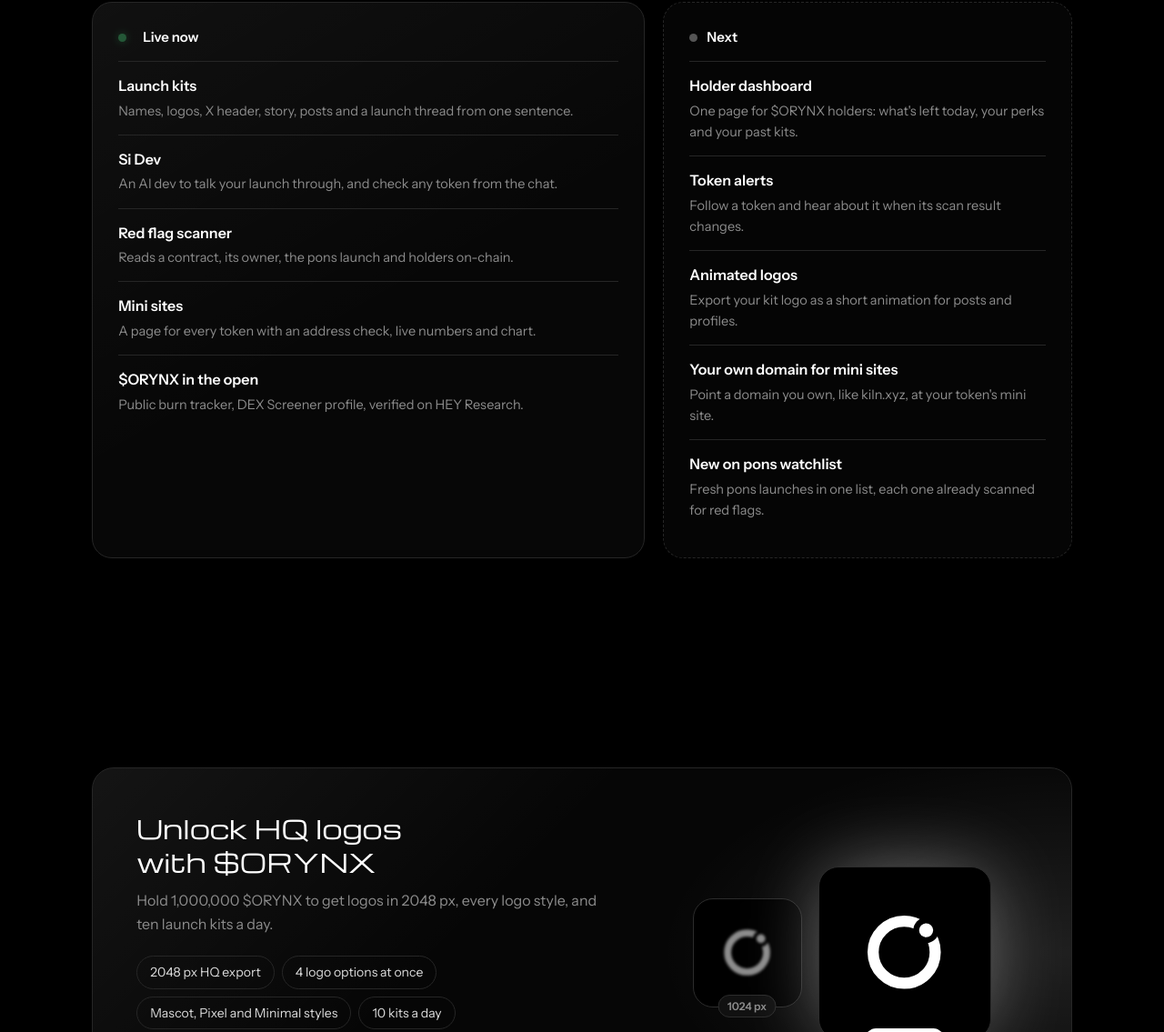
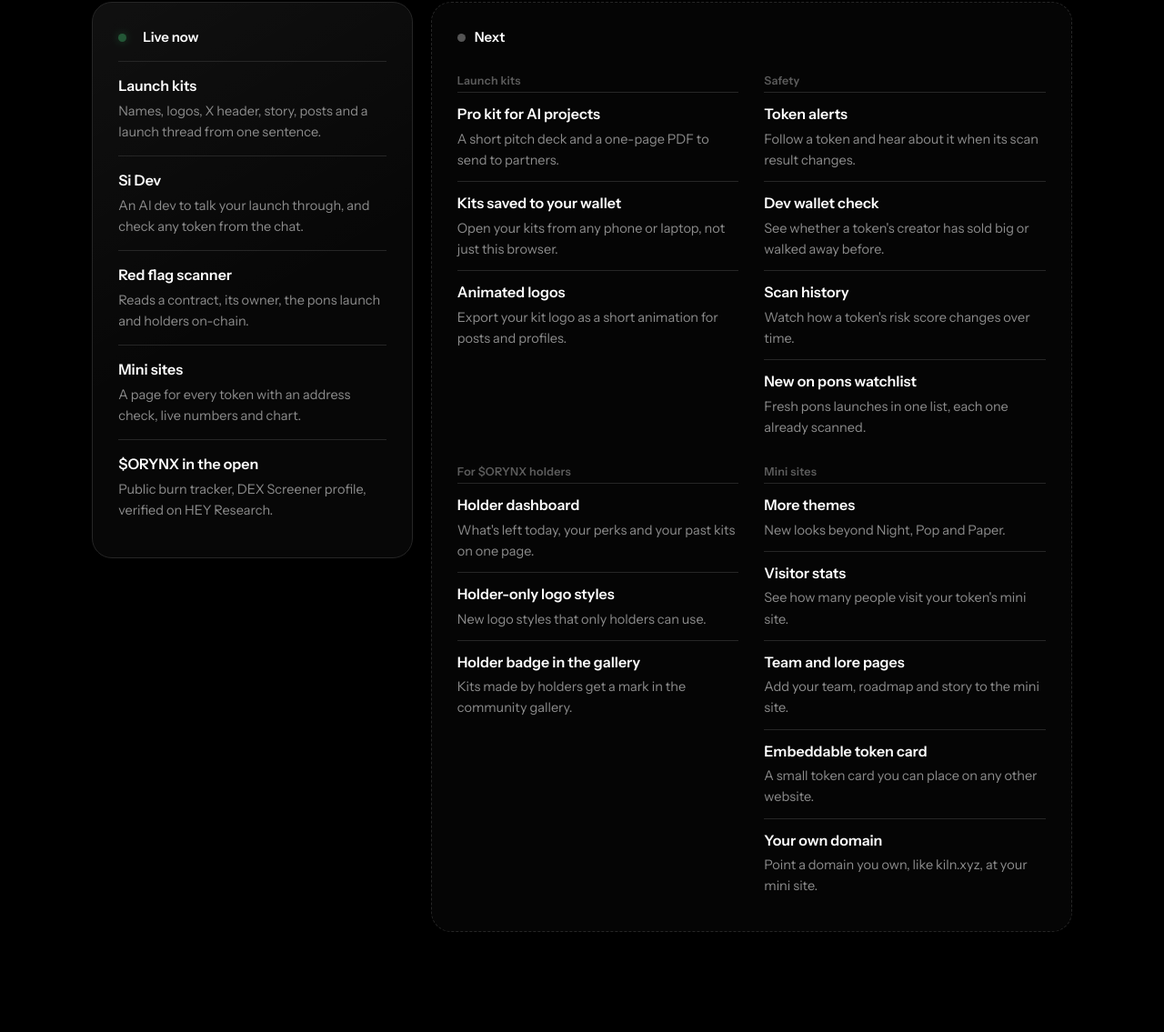
Before and after one commit to orynxhq/orynx, a plain HTML site: page src/static/index.html in a window 1280 px wide. Shown: the part 1377-2512 px from the top of the page at 91% size. Drawn offline with nearby package versions, Linux system fonts and the light colour scheme; no server answers.

Commit message:
Roadmap: grouped Next list with kits, safety, holder and mini site plans

```diff
--- a/src/static/app.css
+++ b/src/static/app.css
@@ -722,7 +722,7 @@
 /* roadmap */
 .road h2{margin:0 0 8px}
 .road-intro{margin:0 0 28px;color:var(--graphite)}
-.road-cols{display:grid;grid-template-columns:minmax(0,1.15fr) minmax(0,.85fr);gap:20px}
+.road-cols{display:grid;grid-template-columns:minmax(0,.8fr) minmax(0,1.6fr);gap:20px;align-items:start}
 .road-col{border:1px solid var(--rule-d);border-radius:22px;padding:26px 28px;background:linear-gradient(150deg,rgba(255,255,255,.04),rgba(255,255,255,0) 55%),#070707}
 .road-col.next{background:#050505;border-style:dashed}
 .road-col h3{display:flex;align-items:center;gap:10px;margin:0 0 14px;font-size:15px;font-weight:600}
@@ -732,3 +732,8 @@
 .road-col li{padding:14px 0;border-top:1px solid var(--rule-d);color:var(--graphite);font-size:14.5px}
 .road-col li b{display:block;color:var(--paper);font-weight:600;font-size:16px;margin-bottom:3px}
 @media (max-width:860px){.usage-row{grid-template-columns:repeat(2,minmax(0,1fr))}.usage-row div:nth-child(3){padding-left:0;border-left:0}.usage-row div:nth-child(n+3){border-top:1px solid var(--rule-d)}.road-cols{grid-template-columns:1fr}}
+
+.road-groups{display:grid;grid-template-columns:repeat(2,minmax(0,1fr));gap:4px 28px}
+.road-g h4{margin:12px 0 2px;font-size:12.5px;font-weight:600;color:var(--smoke);letter-spacing:.02em}
+.road-g li{padding:11px 0}
+@media (max-width:860px){.road-groups{grid-template-columns:1fr}}
--- a/src/static/index.html
+++ b/src/static/index.html
@@ -27,7 +27,7 @@
 <link rel="preconnect" href="https://fonts.googleapis.com">
 <link rel="preconnect" href="https://fonts.gstatic.com" crossorigin>
 <link href="https://fonts.googleapis.com/css2?family=Instrument+Sans:wght@400;500;600&family=Michroma&display=swap" rel="stylesheet">
-<link rel="stylesheet" href="/app.css?v=17">
+<link rel="stylesheet" href="/app.css?v=18">
 </head>
 <body>
 
@@ -253,13 +253,31 @@
         </div>
         <div class="road-col next">
           <h3><i class="dot"></i>Next</h3>
-          <ul>
-            <li><b>Holder dashboard</b>One page for $ORYNX holders: what's left today, your perks and your past kits.</li>
-            <li><b>Token alerts</b>Follow a token and hear about it when its scan result changes.</li>
-            <li><b>Animated logos</b>Export your kit logo as a short animation for posts and profiles.</li>
-            <li><b>Your own domain for mini sites</b>Point a domain you own, like kiln.xyz, at your token's mini site.</li>
-            <li><b>New on pons watchlist</b>Fresh pons launches in one list, each one already scanned for red flags.</li>
-          </ul>
+          <div class="road-groups">
+            <div class="road-g"><h4>Launch kits</h4><ul>
+              <li><b>Pro kit for AI projects</b>A short pitch deck and a one-page PDF to send to partners.</li>
+              <li><b>Kits saved to your wallet</b>Open your kits from any phone or laptop, not just this browser.</li>
+              <li><b>Animated logos</b>Export your kit logo as a short animation for posts and profiles.</li>
+            </ul></div>
+            <div class="road-g"><h4>Safety</h4><ul>
+              <li><b>Token alerts</b>Follow a token and hear about it when its scan result changes.</li>
+              <li><b>Dev wallet check</b>See whether a token's creator has sold big or walked away before.</li>
+              <li><b>Scan history</b>Watch how a token's risk score changes over time.</li>
+              <li><b>New on pons watchlist</b>Fresh pons launches in one list, each one already scanned.</li>
+            </ul></div>
+            <div class="road-g"><h4>For $ORYNX holders</h4><ul>
+              <li><b>Holder dashboard</b>What's left today, your perks and your past kits on one page.</li>
+              <li><b>Holder-only logo styles</b>New logo styles that only holders can use.</li>
+              <li><b>Holder badge in the gallery</b>Kits made by holders get a mark in the community gallery.</li>
+            </ul></div>
+            <div class="road-g"><h4>Mini sites</h4><ul>
+              <li><b>More themes</b>New looks beyond Night, Pop and Paper.</li>
+              <li><b>Visitor stats</b>See how many people visit your token's mini site.</li>
+              <li><b>Team and lore pages</b>Add your team, roadmap and story to the mini site.</li>
+              <li><b>Embeddable token card</b>A small token card you can place on any other website.</li>
+              <li><b>Your own domain</b>Point a domain you own, like kiln.xyz, at your mini site.</li>
+            </ul></div>
+          </div>
         </div>
       </div>
     </div>
```
